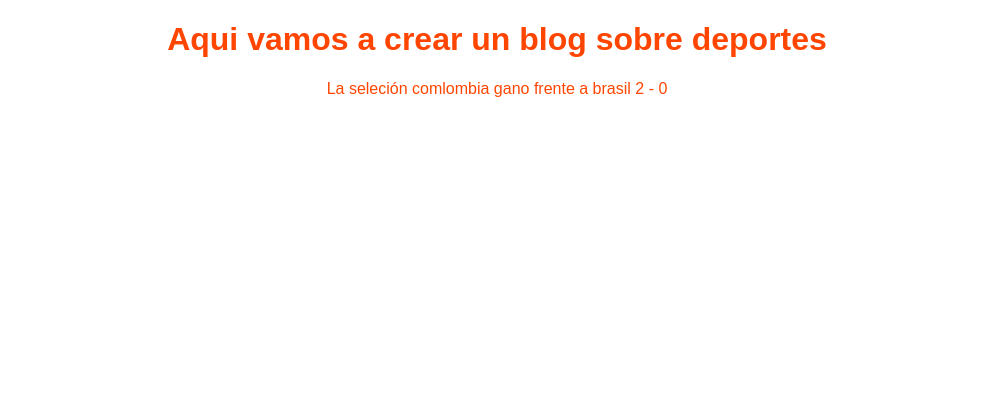
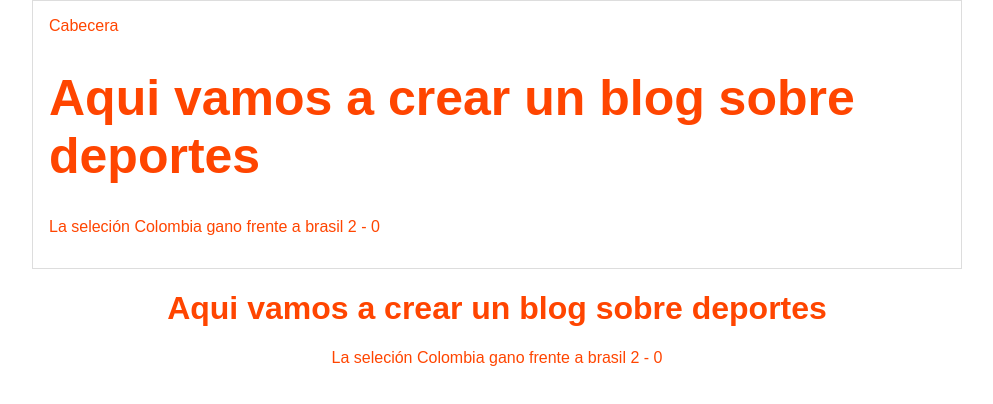
Before and after one commit to jorgetomora/blog, a plain HTML site: page blog.html in a window 1280 px wide. Shown: the whole page, without its empty margins (143-1136 px from the left). Drawn offline with Linux system fonts and the light colour scheme.

Commit message:
ejercio ramas

```diff
--- a/blog.html
+++ b/blog.html
@@ -8,7 +8,16 @@
     <link rel="stylesheet" href="css/estilos.css">
 </head>
 <body>
+    <div id="container">
+        <div id="cabecera">
+            Cabecera
+        </div>
+        <div id="post">
+            <h1>Aqui vamos a crear un blog sobre deportes</h1>
+            <p>La seleción Colombia gano frente a brasil 2 - 0</p>
+        </div>
+    </div>
     <h1>Aqui vamos a crear un blog sobre deportes</h1>
-    <p>La seleción comlombia gano frente a brasil 2 - 0</p>
+    <p>La seleción Colombia gano frente a brasil 2 - 0</p>
 </body>
 </html>
--- a/css/estilos.css
+++ b/css/estilos.css
@@ -3,4 +3,21 @@ body
     color: orangered;
     text-align: center;
     font-family: Arial, Helvetica, sans-serif;
+    font-size: 16px;
+    margin: 0;
+    padding: 0;
 }
+
+#container
+{
+    width: 70%;
+    padding: 1em;
+    text-align: left;
+    border: 1px solid #DDD;
+    margin: 0 auto;
+}
+
+#container h1
+{
+    font-size: 50px;
+}
```
